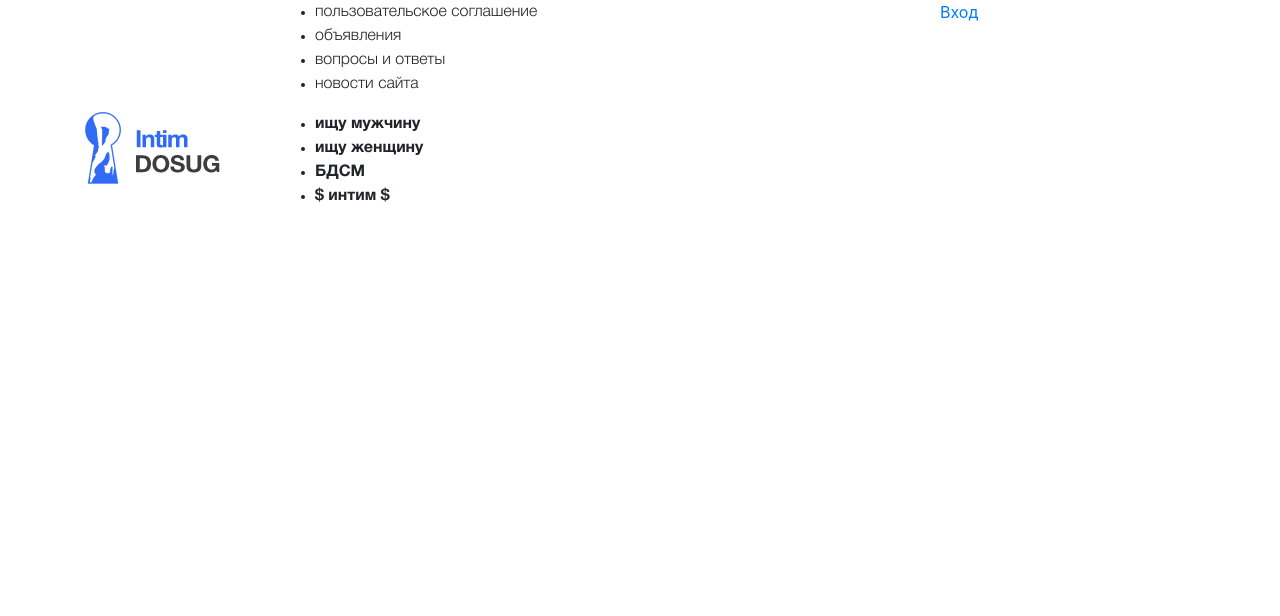
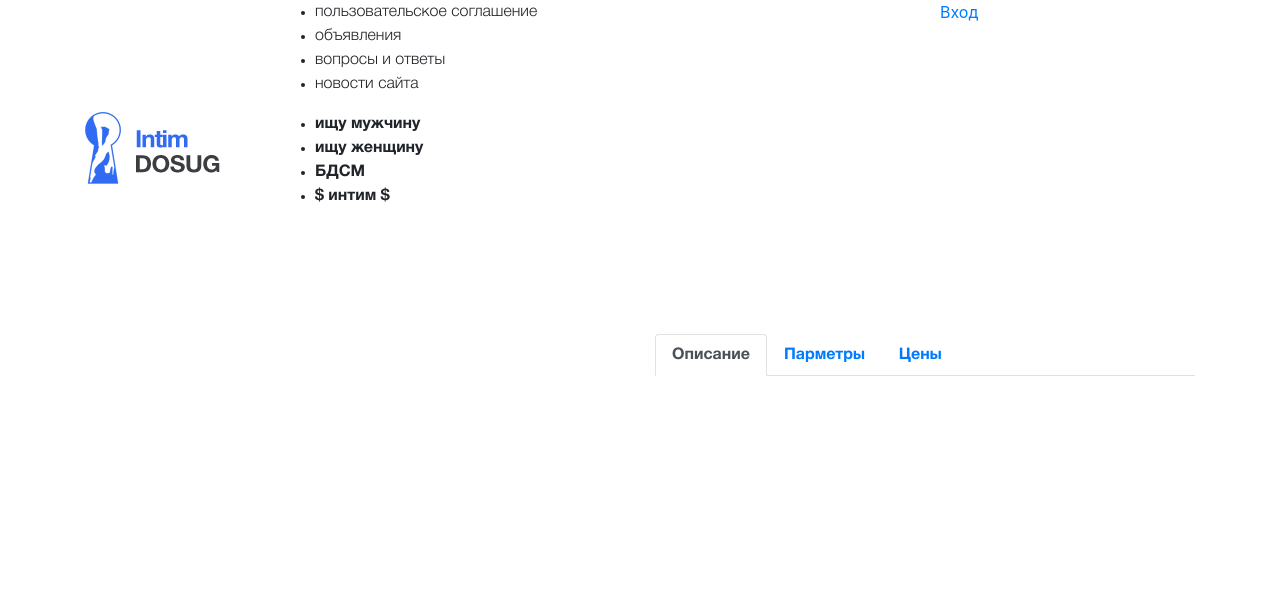
Before and after one commit to AlPodolski/4projec, a PHP site: template frontend/views/anket/anket.php in a window 1280 px wide. Shown: the top 616 px of the page. Run offline with PHP 8.4, Linux system fonts and the light colour scheme; the template is opened without the code that fills it, so the values that code supplies are empty; some libraries are stand-ins or nearby versions.

Commit message:
Вывод табов для навигации

```diff
--- a/common/models/City.php
+++ b/common/models/City.php
@@ -33,7 +33,7 @@ class City extends \yii\db\ActiveRecord
         ];
     }
 
-    public static function getCurrentCity($city){
+    public static function getCity($city){
 
         return City::find()->select('city')->where(['url' => $city])->orWhere(['city' => $city])->asArray()->one();
 
--- a/frontend/config/main.php
+++ b/frontend/config/main.php
@@ -47,6 +47,7 @@ return [
             'enablePrettyUrl' => true,
             'showScriptName' => false,
             'rules' => [
+                '<protocol>://<city:[a-z-0-9]+>.<domain>/' => 'site/index',
                 '<protocol>://<city:[a-z-0-9]+>.<domain>/user' => 'user/user/index',
                 '<protocol>://<city:[a-z-0-9]+>.<domain>/user/signup' => 'user/auth/signup',
                 '<protocol>://<city:[a-z-0-9]+>.<domain>/user/login' => 'user/auth/login',
--- a/frontend/controllers/AnketController.php
+++ b/frontend/controllers/AnketController.php
@@ -7,7 +7,7 @@ use yii\web\Controller;
 
 class AnketController extends Controller
 {
-    public function actionView($id){
+    public function actionView($city, $id){
 
         $model = Profile::find()->where(['id' => $id])->one();
 
--- a/frontend/controllers/SiteController.php
+++ b/frontend/controllers/SiteController.php
@@ -51,7 +51,7 @@ class SiteController extends Controller
      *
      * @return mixed
      */
-    public function actionIndex()
+    public function actionIndex($city)
     {
         return $this->render('index');
     }
--- a/frontend/views/anket/anket.php
+++ b/frontend/views/anket/anket.php
@@ -1,5 +1,6 @@
 <?php
 
+use common\models\City;
 use frontend\modules\user\models\Photo;
 use frontend\modules\user\models\Profile;
 use frontend\assets\SlickAsset;
@@ -64,6 +65,38 @@ $photo = Photo::getUserphoto($model->id);
             </div>
         </div>
         <div class="col-6">
+            <br>
+            <div class="user-city">
+                <?php
+
+                    $city = City::getCity($model->city);
+
+                ?>
+
+                <p class="city-name"><?php echo $city['city'] ?></p>
+
+            </div>
+
+            <div class="user-name">
+                <p class="user-name">
+                    <?php echo $model->username ?>
+                </p>
+            </div>
+
+            <nav>
+                <div class="nav nav-tabs" id="nav-tab" role="tablist">
+                    <a class="nav-item nav-link active" id="nav-home-tab" data-toggle="tab" href="#nav-home" role="tab" aria-controls="nav-home" aria-selected="true">Описание</a>
+                    <a class="nav-item nav-link" id="nav-profile-tab" data-toggle="tab" href="#nav-profile" role="tab" aria-controls="nav-profile" aria-selected="false">Парметры</a>
+                    <a class="nav-item nav-link" id="nav-contact-tab" data-toggle="tab" href="#nav-contact" role="tab" aria-controls="nav-contact" aria-selected="false">Цены</a>
+                </div>
+            </nav>
+            <div class="tab-content" id="nav-tabContent">
+                <div class="tab-pane fade show active" id="nav-home" role="tabpanel" aria-labelledby="nav-home-tab">
+
+                </div>
+                <div class="tab-pane fade" id="nav-profile" role="tabpanel" aria-labelledby="nav-profile-tab">...</div>
+                <div class="tab-pane fade" id="nav-contact" role="tabpanel" aria-labelledby="nav-contact-tab">...</div>
+            </div>
 
         </div>
     </div>
--- a/frontend/web/css/fonts.css
+++ b/frontend/web/css/fonts.css
@@ -18,7 +18,7 @@
     font-family: HelveticaNeueCyr; /* Имя шрифта */
     src: url(../files/fonts/HelveticaNeueCyr-Black.ttf); /* Путь к файлу со шрифтом */
 }
-.user-ab .name{
+.user-ab .name , .city-name{
     font-family: HelveticaNeueCyr;
 }
 .place{
@@ -28,7 +28,7 @@
     font-family: HelveticaNeueCyr-Medium;
 }
 
-.place-city , .bottom-menu .top-nav li , .bottom-menu .top-nav li a {
+.place-city , .bottom-menu .top-nav li , .bottom-menu .top-nav li a , .user-name , #nav-tab a{
     font-family: HelveticaNeueCyr-Bold;
 }
 
--- a/frontend/widgets/CityWidget.php
+++ b/frontend/widgets/CityWidget.php
@@ -12,7 +12,7 @@ class CityWidget extends Widget
     public function run()
     {
 
-        if (isset(Yii::$app->controller->actionParams['city']) and $city = City::getCurrentCity(Yii::$app->controller->actionParams['city'])) {
+        if (isset(Yii::$app->controller->actionParams['city']) and $city = City::getCity(Yii::$app->controller->actionParams['city'])) {
 
             ?>
 
```
Also changed, not shown: console/migrations/m200207_092917_add_text_column_to_user_table.php (added, +23 -0 lines), frontend/modules/user/views/user/index.php (+1 -6 lines), frontend/web/css/site.css (+32 -0 lines).
